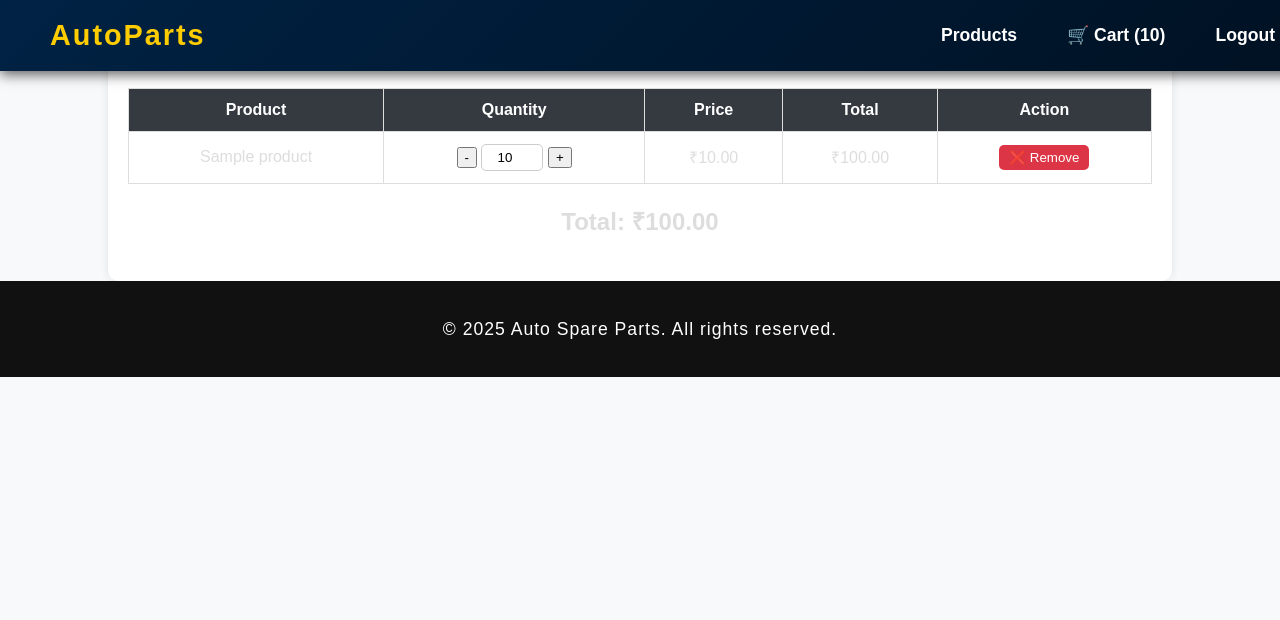
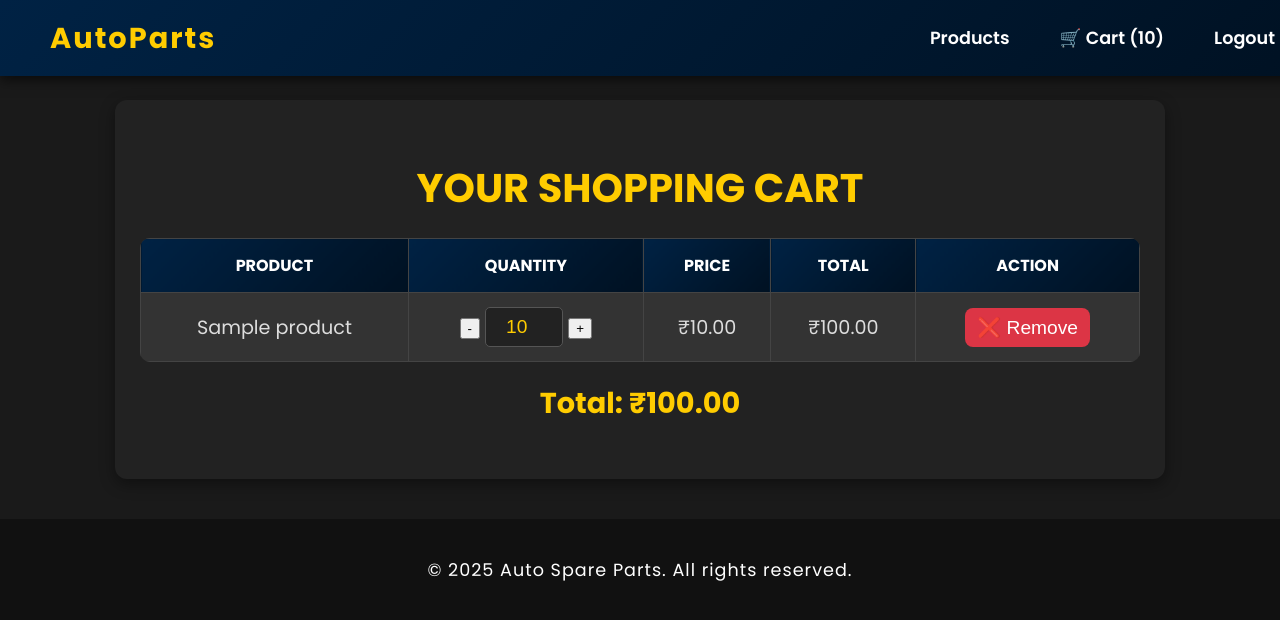
Before and after one commit to Tusharjungli/auto_store, a Django app: page /cart/ in a window 1280 px wide. Shown: the top 620 px of the page. Run offline with Django 4.2, Linux system fonts and the light colour scheme; a user stored in the database is signed in; tables that the repository leaves empty hold one stand-in row (values such as "Sample post").

Commit message:
make every page UI/UX allignes with website's UI/UX

```diff
--- a/static/css/cart.css
+++ b/static/css/cart.css
@@ -1,76 +1,148 @@
-/* General Styles */
+/* ✅ Import Poppins Font */
+@import url('https://fonts.googleapis.com/css2?family=Poppins:wght@300;400;600;700&display=swap');
+
+/* ✅ Global Styles */
 body {
-  font-family: Arial, sans-serif;
-  background-color: #f8f9fa;
+  font-family: 'Poppins', sans-serif;
+  background-color: #1a1a1a; /* Dark Matte Background */
+  color: #ddd;
+  margin: 0;
+  padding: 0;
   text-align: center;
 }
 
-/* Cart Container */
+/* ✅ Cart Container */
 .cart-container {
-  width: 80%;
-  margin: auto;
-  background: white;
-  padding: 20px;
-  border-radius: 10px;
-  box-shadow: 0px 0px 10px rgba(0, 0, 0, 0.1);
+  width: 85%;
+  max-width: 1000px;
+  margin: 100px auto 40px; /* Added margin-top to avoid overlap with navbar */
+  background: #222; /* Match product card */
+  padding: 25px;
+  border-radius: 12px;
+  box-shadow: 0px 5px 15px rgba(0, 0, 0, 0.4);
 }
 
-/* Table Styling */
+/* ✅ Cart Title */
+.cart-container h2 {
+  font-size: 2.5em;
+  font-weight: bold;
+  color: #ffcc00; /* Sporty Yellow */
+  text-transform: uppercase;
+  margin-bottom: 15px;
+}
+
+/* ✅ Cart Table */
 .cart-table {
   width: 100%;
   border-collapse: collapse;
   margin-top: 20px;
-  background: white;
+  background: #333;
+  border-radius: 10px;
+  overflow: hidden;
 }
 
 th, td {
-  padding: 12px;
-  border: 1px solid #ddd;
+  padding: 14px;
+  border: 1px solid #444;
   text-align: center;
 }
 
+/* ✅ Table Header */
 th {
-  background-color: #343a40;
+  background: linear-gradient(135deg, #002244, #001122); /* Dark blue gradient */
   color: white;
+  font-weight: bold;
+  text-transform: uppercase;
 }
 
-/* Quantity Input */
-input[type="number"] {
-  width: 50px;
-  text-align: center;
-  padding: 5px;
-  border: 1px solid #ccc;
-  border-radius: 5px;
+/* ✅ Table Rows */
+td {
+  color: #ddd;
+  font-size: 1.2em;
 }
 
-/* Remove Button */
+/* ✅ Quantity Input */
+input[type="number"] {
+  width: 60px;
+  text-align: center;
+  padding: 8px;
+  border: 1px solid #555;
+  background: #222;
+  color: #ffcc00;
+  border-radius: 5px;
+  font-size: 1em;
+  transition: all 0.3s ease-in-out;
+}
+
+input[type="number"]:focus {
+  border-color: #ffcc00;
+  outline: none;
+}
+
+/* ✅ Remove Button */
 .remove-from-cart-btn {
-  background-color: #dc3545;
+  background: #dc3545;
   color: white;
   border: none;
-  padding: 5px 10px;
+  padding: 8px 12px;
   cursor: pointer;
-  border-radius: 5px;
+  border-radius: 8px;
+  font-size: 1em;
+  transition: all 0.3s ease-in-out;
 }
 
 .remove-from-cart-btn:hover {
-  background-color: #c82333;
+  background: #c82333;
+  transform: scale(1.05);
 }
 
-/* Total Section */
+/* ✅ Cart Total */
 #cart-total {
-  font-size: 24px;
+  font-size: 1.8em;
   font-weight: bold;
   margin-top: 20px;
+  color: #ffcc00;
 }
 
-.visually-hidden {
-  position: absolute;
-  width: 1px;
-  height: 1px;
-  padding: 0;
-  margin: -1px;
-  overflow: hidden;
-  clip: rect(0, 0, 0, 0);
-  border: 0;
+/* ✅ Checkout Button */
+.checkout-btn {
+  display: inline-block;
+  margin-top: 15px;
+  padding: 12px 25px;
+  font-size: 1.2em;
+  font-weight: bold;
+  text-transform: uppercase;
+  text-decoration: none;
+  border-radius: 30px;
+  transition: all 0.3s ease-in-out;
+  background: #ff6600; /* Orange primary button */
+  color: white;
+  border: none;
+  cursor: pointer;
 }
+
+.checkout-btn:hover {
+  background: #e65c00;
+  transform: scale(1.1);
+}
+
+/* ✅ Responsive Design */
+@media (max-width: 768px) {
+  .cart-container {
+    width: 95%;
+    padding: 20px;
+  }
+
+  .cart-table {
+    font-size: 0.9em;
+  }
+
+  th, td {
+    padding: 10px;
+  }
+
+  input[type="number"] {
+    width: 50px;
+    padding: 6px;
+  }
+}
```
Also changed, not shown: static/css/auth.css (+31 -23 lines), static/css/home.css (+56 -24 lines), static/css/product.css (+46 -23 lines).
